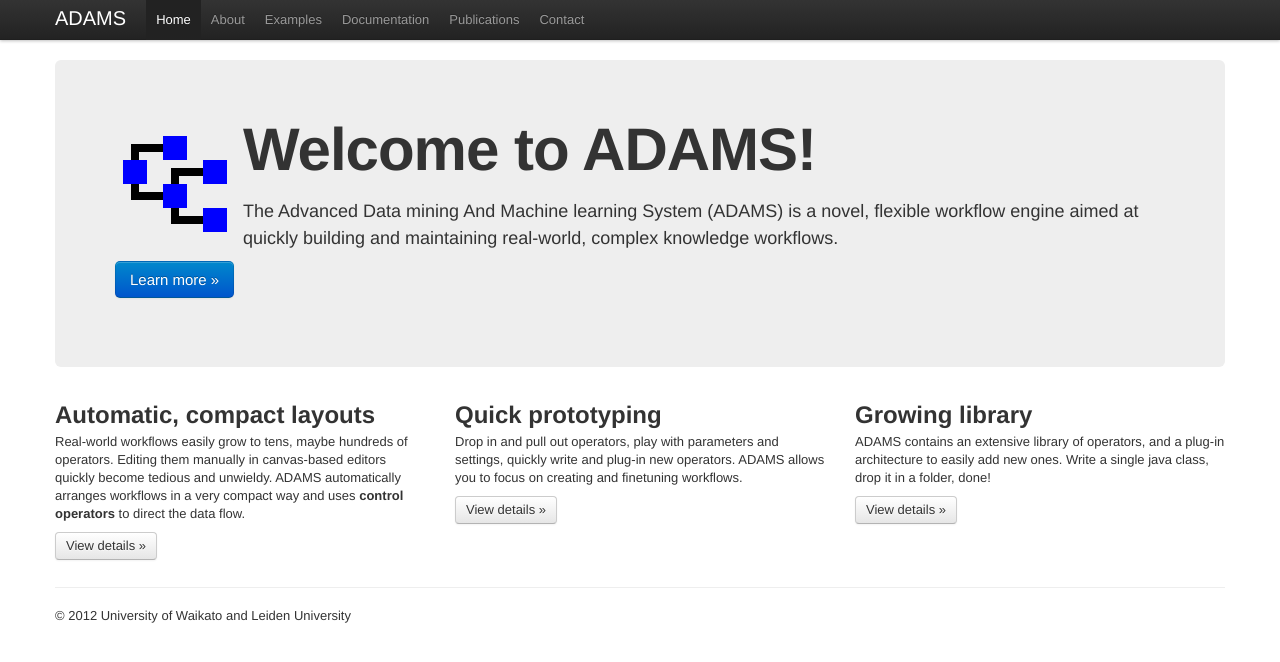
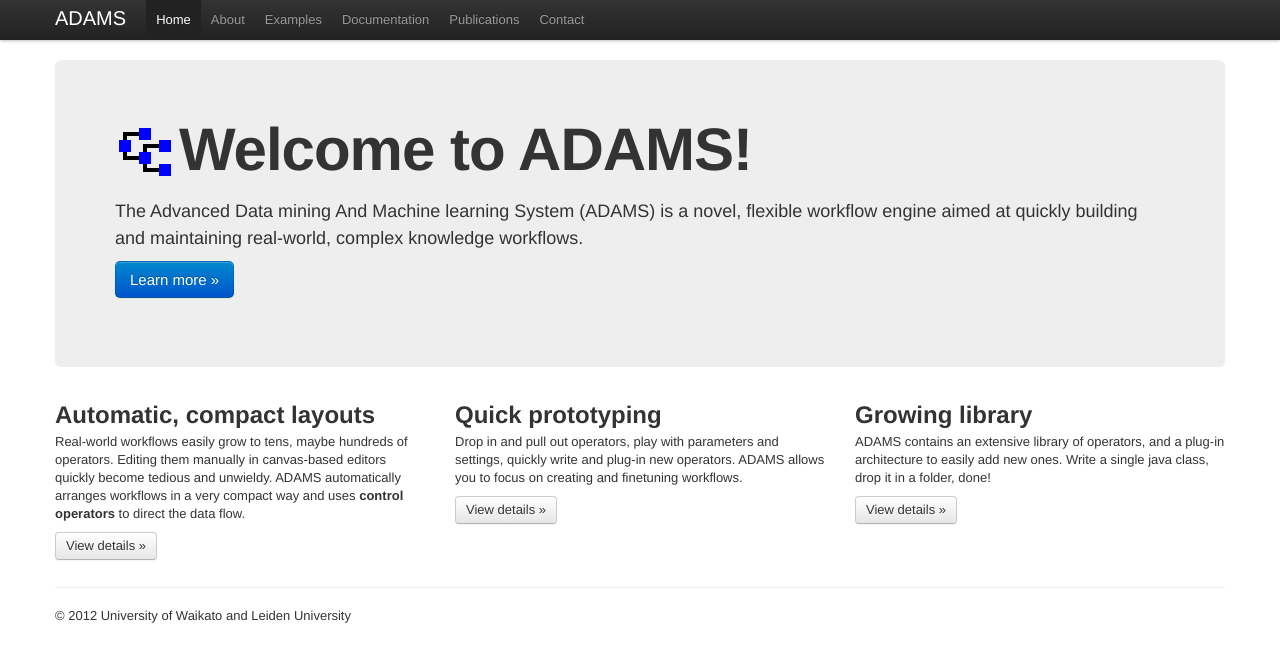
Before and after one commit to fracpete/adams-demo-webpage, a plain HTML site: page index.html in a window 1280 px wide. Drawn offline with nearby package versions, Linux system fonts and the light colour scheme.

Commit message:
better aligning of logo

```diff
--- a/index.html
+++ b/index.html
@@ -55,12 +55,11 @@
 
       <!-- Main hero unit for a primary marketing message or call to action -->
       <div class="hero-unit">
-          <div style="float: left;"><img src="img/logo.png"/></div>
-          <h1>Welcome to ADAMS!</h1>
-          <br/>
+        <div style="float: left; width: 64px; height: 64px; "><img src="img/logo.png" height="64" width="64"/></div>
+        <h1>Welcome to ADAMS!</h1>
+        <br/>
         <p>The Advanced Data mining And Machine learning System (ADAMS) is a novel, flexible workflow engine aimed at quickly building and maintaining real-world, complex knowledge workflows.</p>
         <p><a class="btn btn-primary btn-large" href="about.html">Learn more &raquo;</a></p>
-
       </div>
 
       <!-- Example row of columns -->
```
